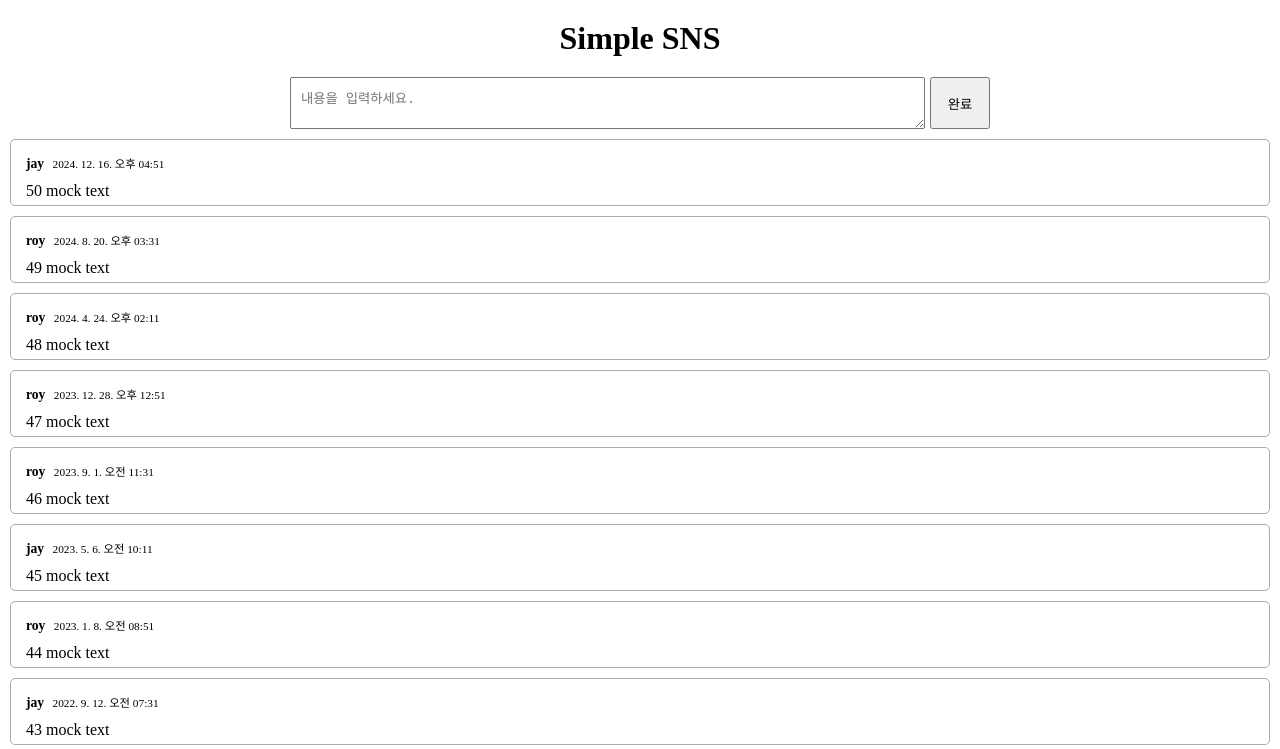
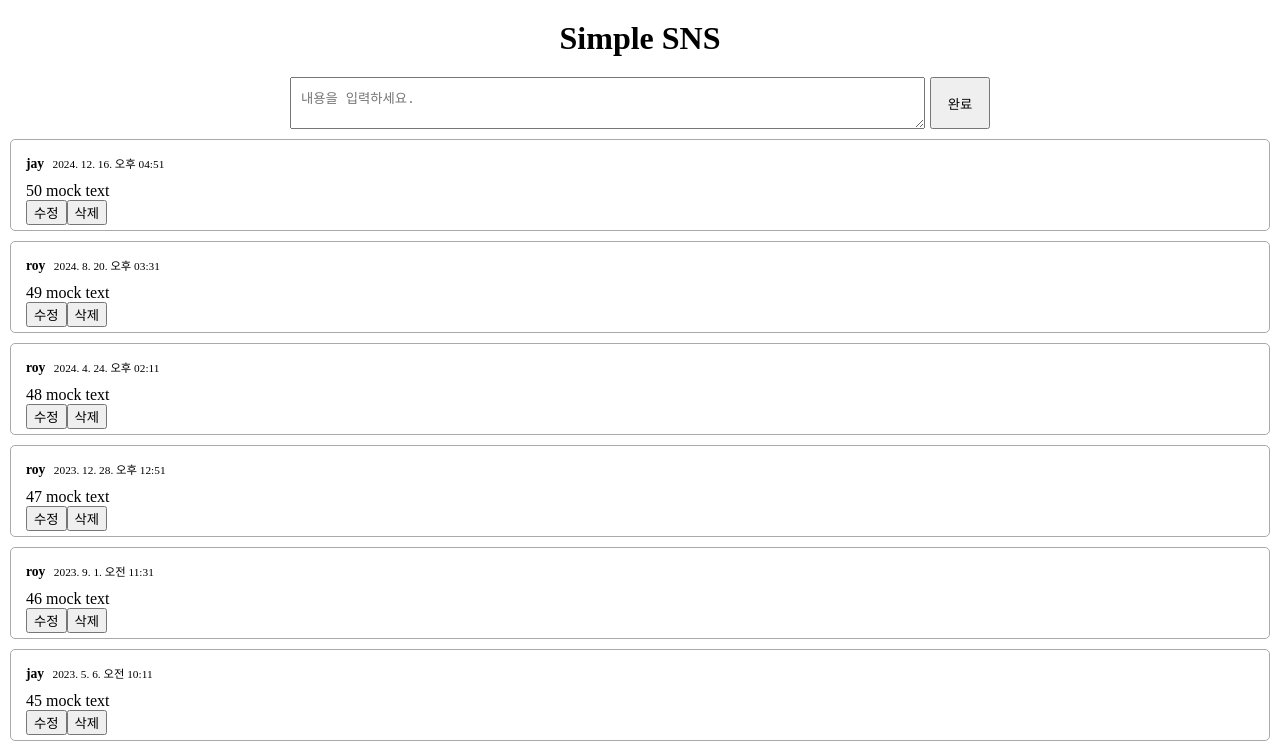
Before and after one commit to JongMany/graphql-study, a Next.js app in the folder apps/client/: page / in a window 1280 px wide. Shown: the top 749 px of the page. Built offline with nearby package versions, Linux system fonts and the light colour scheme.

Commit message:
수정, 삭제 구현

```diff
--- a/apps/client/components/MsgInput.jsx
+++ b/apps/client/components/MsgInput.jsx
@@ -1,7 +1,7 @@
 "use client";
 import React, { useRef } from "react";
 
-export default function MsgInput({ mutate }) {
+export default function MsgInput({ mutate, id = undefined, text }) {
   const textRef = useRef(null);
 
   const onSubmit = (e) => {
@@ -10,14 +10,18 @@ export default function MsgInput({ mutate }) {
 
     const text = textRef.current.value.trim();
 
-    mutate(text);
+    mutate(text, id);
     // Initialize the text
     textRef.current.value = "";
   };
 
   return (
     <form className="messages__input" onSubmit={onSubmit}>
-      <textarea ref={textRef} placeholder="내용을 입력하세요." />
+      <textarea
+        ref={textRef}
+        placeholder="내용을 입력하세요."
+        defaultValue={text}
+      />
       <button type="submit">완료</button>
     </form>
   );
--- a/apps/client/components/MsgItem.jsx
+++ b/apps/client/components/MsgItem.jsx
@@ -1,6 +1,16 @@
 import React from "react";
+import MsgInput from "./MsgInput";
 
-export default function MsgItem({ userId, timestamp, text }) {
+export default function MsgItem({
+  id,
+  userId,
+  timestamp,
+  text,
+  onUpdate,
+  onDelete,
+  startEdit,
+  isEditing,
+}) {
   return (
     <li className="messages__item">
       <h3>
@@ -17,7 +27,17 @@ export default function MsgItem({ userId, timestamp, text }) {
         </sub>
       </h3>
 
-      {text}
+      {isEditing ? (
+        <>
+          <MsgInput id={id} mutate={onUpdate} text={text} />
+        </>
+      ) : (
+        text
+      )}
+      <div className="messages__button">
+        <button onClick={startEdit}>수정</button>
+        <button onClick={onDelete}>삭제</button>
+      </div>
     </li>
   );
 }
--- a/apps/client/components/MsgList.jsx
+++ b/apps/client/components/MsgList.jsx
@@ -9,6 +9,7 @@ const getRandomUserIds = () => userIds[Math.round(Math.random())];
 
 function MsgList() {
   const [messages, setMessages] = useState([]);
+  const [editingId, setEditingId] = useState(null);
 
   useEffect(() => {
     const msgs = Array(50)
@@ -33,12 +34,40 @@ function MsgList() {
     setMessages([newMessage, ...messages]);
   };
 
+  const doneEdit = () => {
+    setEditingId(null);
+  };
+  const onUpdate = (text, id) => {
+    setMessages((prev) => {
+      const targetIndex = messages.findIndex((msg) => msg.id === id);
+      if (targetIndex === -1) return prev;
+      return [
+        ...prev.slice(0, targetIndex),
+        { ...prev[targetIndex], text },
+        ...prev.slice(targetIndex + 1),
+      ];
+    });
+    doneEdit();
+  };
+
+  const onDelete = (id) => {
+    setMessages((prev) => prev.filter((msg) => msg.id !== id));
+  };
+
   return (
     <>
       <MsgInput mutate={onCreate} />
       <ul className="messages">
         {messages.map((item) => (
-          <MsgItem {...item} />
+          <MsgItem
+            {...item}
+            onUpdate={onUpdate}
+            startEdit={() => {
+              setEditingId(item.id);
+            }}
+            isEditing={editingId === item.id}
+            onDelete={() => onDelete(item.id)}
+          />
         ))}
       </ul>
     </>
```
